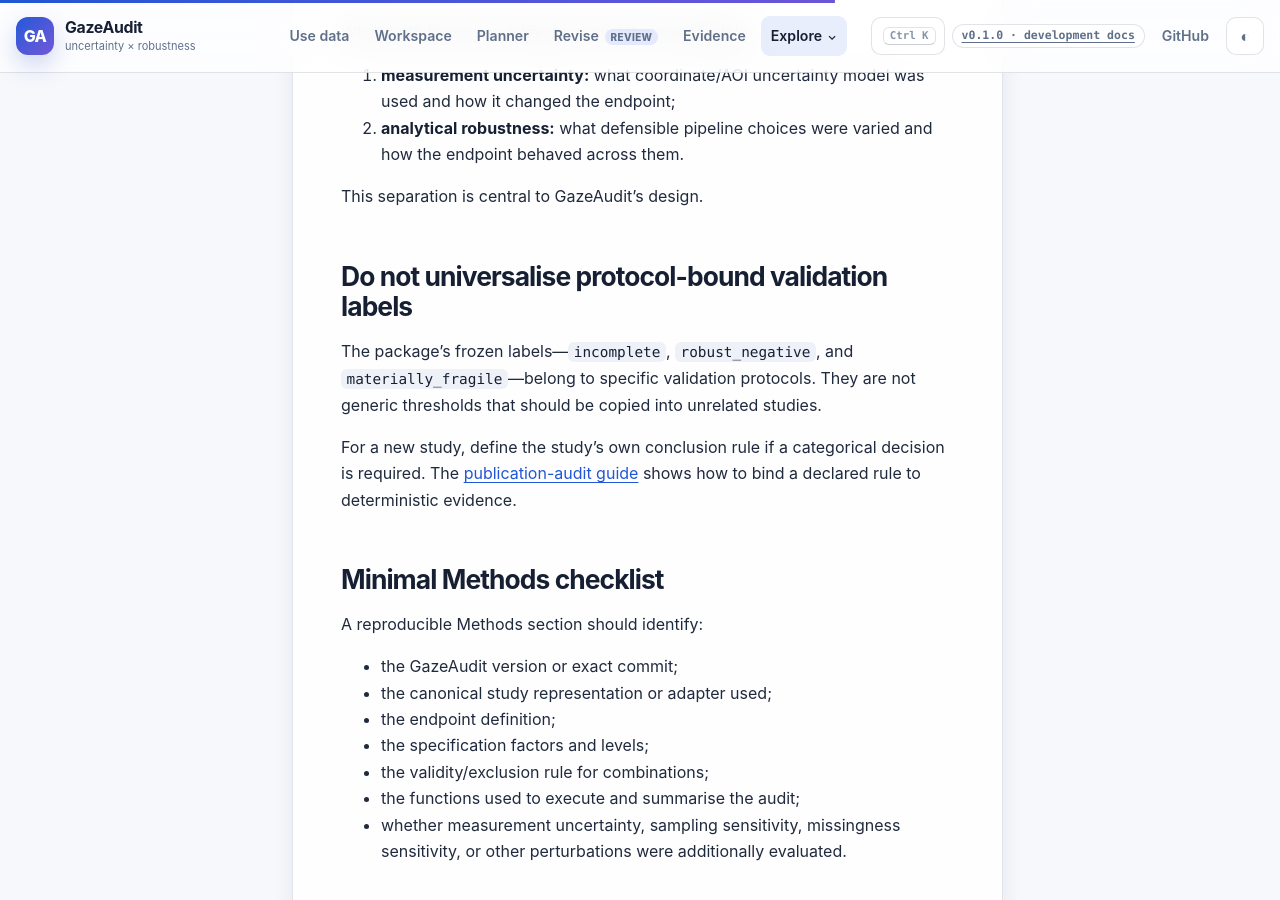
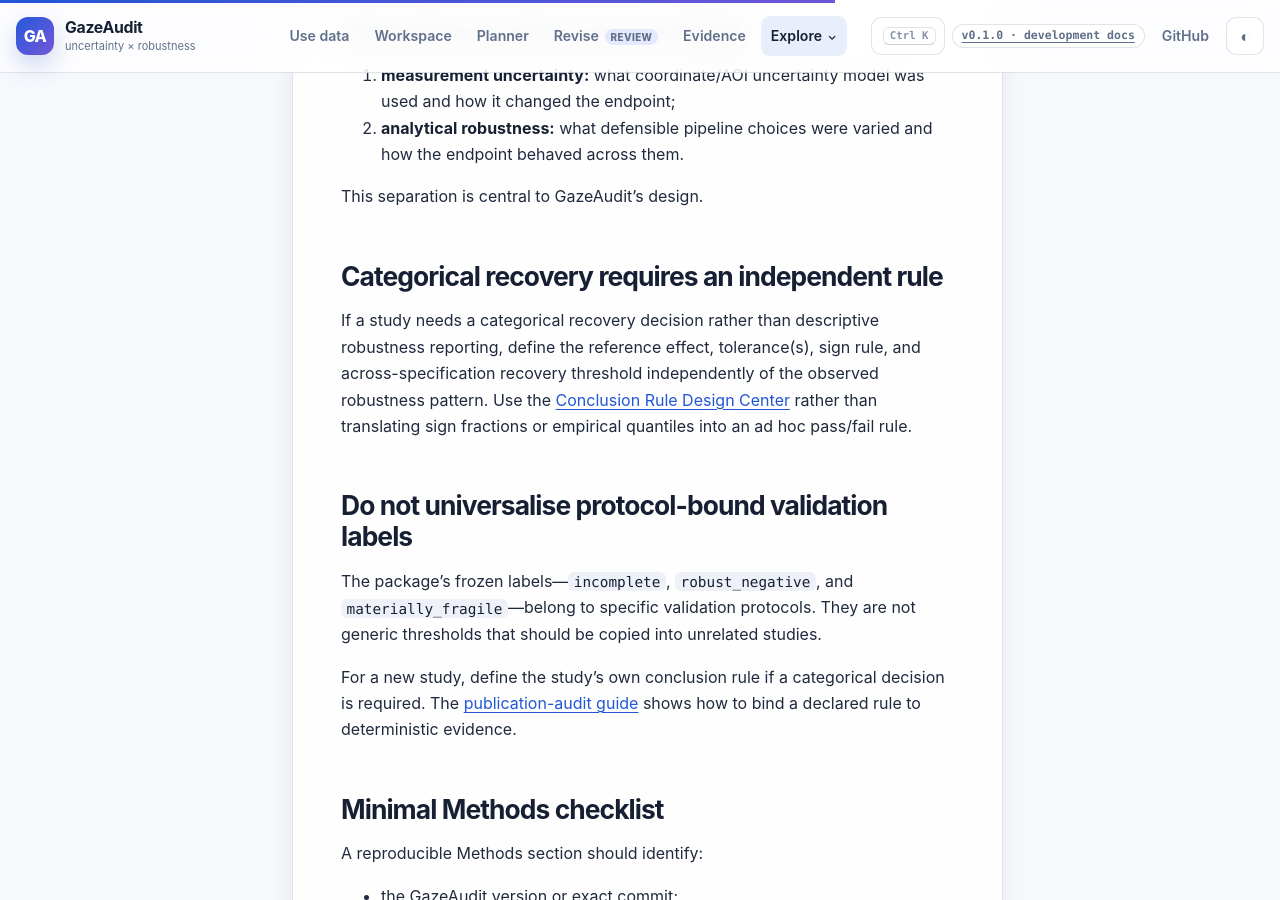
Before and after one commit to stefanosbalaskas/GazeAudit, a Jekyll site: the page built from docs/guides/reporting-robustness.md, in a window 1280 px wide and 900 px high, scrolled down 4583 px. Built offline with Jekyll 4.4.1, drawn with Linux system fonts in a browser that asks for light colours; some of the changed text lies outside the part shown.

Commit message:
docs: distinguish descriptive reporting from conclusion rules

```diff
--- a/docs/guides/reporting-robustness.md
+++ b/docs/guides/reporting-robustness.md
@@ -110,6 +110,10 @@ When both layers are relevant, report them separately:
 
 This separation is central to GazeAudit's design.
 
+## Categorical recovery requires an independent rule
+
+If a study needs a categorical recovery decision rather than descriptive robustness reporting, define the reference effect, tolerance(s), sign rule, and across-specification recovery threshold independently of the observed robustness pattern. Use the [Conclusion Rule Design Center]({{ '/docs/conclusion-rule/' | relative_url }}) rather than translating sign fractions or empirical quantiles into an ad hoc pass/fail rule.
+
 ## Do not universalise protocol-bound validation labels
 
 The package's frozen labels—`incomplete`, `robust_negative`, and `materially_fragile`—belong to specific validation protocols. They are not generic thresholds that should be copied into unrelated studies.
```
